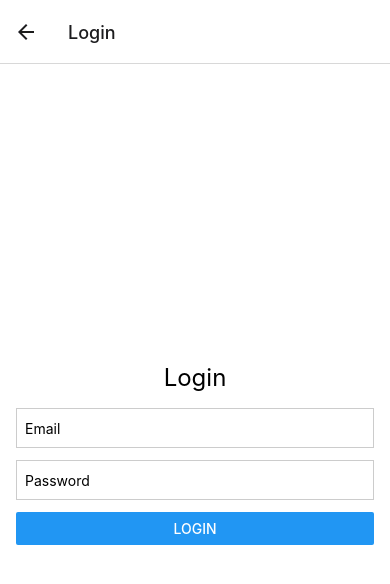
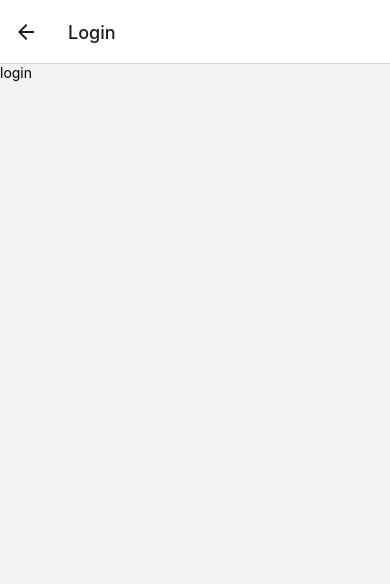
Before and after one commit to PolishRocketForce/YesterdayOnceMore, a React Native app: screen /Login in a window 390 px wide. Shown: the top 584 px of the page. Built offline with nearby package versions, Linux system fonts and the light colour scheme.

Commit message:
Update Login.tsx

```diff
--- a/src/screens/Login.tsx
+++ b/src/screens/Login.tsx
@@ -1,58 +1,10 @@
-import React, { useState } from 'react';
-import { View, Text, TextInput, Button, StyleSheet, Alert } from 'react-native';
+import React from 'react';
+import { View, Text } from 'react-native';
 
-const LoginScreen = () => {
-  const [email, setEmail] = useState('');
-  const [password, setPassword] = useState('');
-
-  const handleLogin = () => {
-    // Add your login logic here
-    Alert.alert('Login Details', `Email: ${email}\nPassword: ${password}`);
-  };
-
-  return (
-    <View style={styles.container}>
-      <Text style={styles.title}>Login</Text>
-      <TextInput
-        style={styles.input}
-        placeholder="Email"
-        value={email}
-        onChangeText={setEmail}
-        keyboardType="email-address"
-        autoCapitalize="none"
-      />
-      <TextInput
-        style={styles.input}
-        placeholder="Password"
-        value={password}
-        onChangeText={setPassword}
-        secureTextEntry
-        autoCapitalize="none"
-      />
-      <Button title="Login" onPress={handleLogin} />
-    </View>
-  );
-};
-
-const styles = StyleSheet.create({
-  container: {
-    flex: 1,
-    justifyContent: 'center',
-    padding: 16,
-    backgroundColor: '#fff',
-  },
-  title: {
-    fontSize: 24,
-    marginBottom: 16,
-    textAlign: 'center',
-  },
-  input: {
-    height: 40,
-    borderColor: '#ccc',
-    borderWidth: 1,
-    marginBottom: 12,
-    paddingHorizontal: 8,
-  },
-});
-
-export default LoginScreen;
+export default function login() {
+    return (
+        <View>
+            <Text>login</Text>
+        </View>
+    );
+}
```
